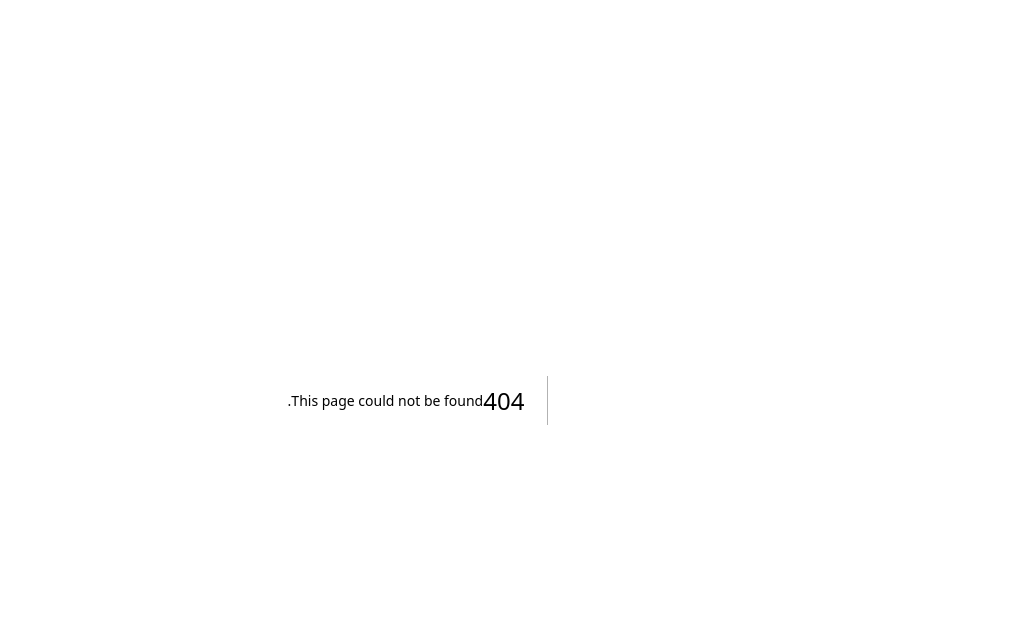
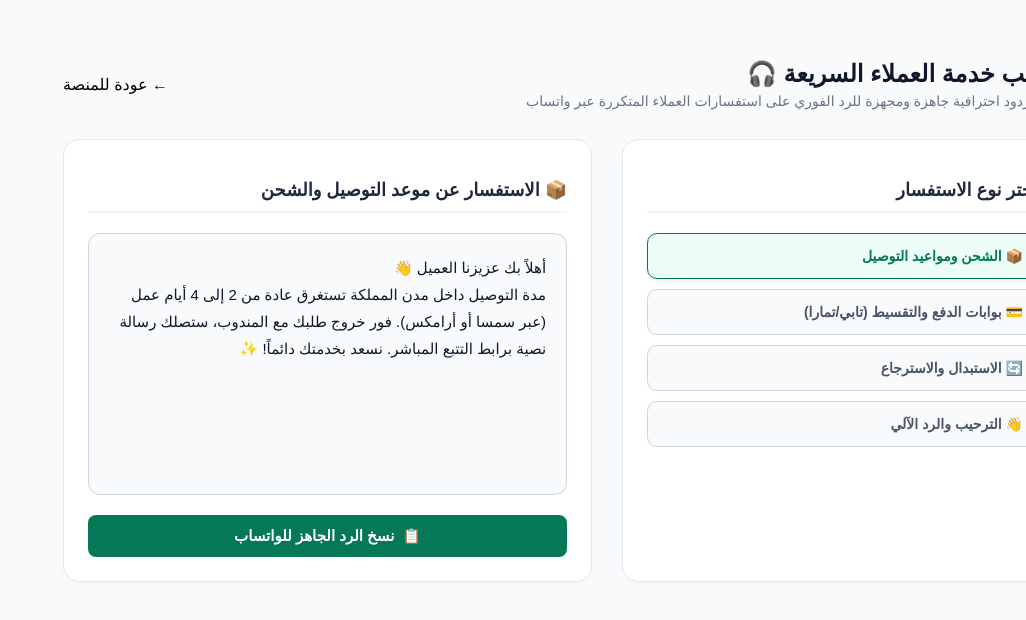
Before and after one commit to engaziasa-lang/engazia-app, a Next.js app: page /hub/sa/support in a window 1280 px wide. Before the commit this address had no page. Shown: the top 620 px of the page, without its empty margins (254-1280 px from the left). Built offline with nearby package versions, Linux system fonts and the light colour scheme.

Commit message:
Create page.tsx

```diff
--- /dev/null
+++ b/app/hub/sa/support/page.tsx
@@ -0,0 +1,110 @@
+'use client';
+
+import React, { useState } from 'react';
+import Link from 'next/link5'; // تم التصحيح إلى رابط عادي لتجنب أي أخطاء في الروابط
+
+export default function CustomerSupportTemplatesSA() {
+  const [selectedCategory, setSelectedCategory] = useState<'shipping' | 'payment' | 'exchange' | 'greeting'>('shipping');
+
+  const templates = {
+    shipping: {
+      title: '📦 الاستفسار عن موعد التوصيل والشحن',
+      text: 'أهلاً بك عزيزنا العميل 👋\nمدة التوصيل داخل مدن المملكة تستغرق عادة من 2 إلى 4 أيام عمل (عبر سمسا أو أرامكس). فور خروج طلبك مع المندوب، ستصلك رسالة نصية برابط التتبع المباشر. نسعد بخدمتك دائماً! ✨'
+    },
+    payment: {
+      title: '💳 طرق الدفع المتاحة',
+      text: 'مرحباً بك 👋\nنوفّر في متجرنا عدة خيارات دفع آمنة وسهلة تشمل:\n1. مدى (Mada)\n2. البطاقات الائتمانية (Visa / MasterCard)\n3. أبل باي (Apple Pay)\n4. الدفع بالتقسيط عبر (تابي و تمارا)\n5. الدفع عند الاستلام (COD).\nاختر ما يناسبك بكل سهولة أثناء إتمام الطلب! 🔒'
+    },
+    exchange: {
+      title: '🔄 سياسة الاستبدال والاسترجاع',
+      text: 'أهلاً بك عزيزنا العميل 🌸\nيحق لك استبدال أو استرجاع المنتج خلال 7 أيام من تاريخ الاستلام، بشرط أن يكون المنتج بحالته الأصلية وغير مستخدم. يمكنك التواصل معنا لتزويدك ببوليصة الإرجاع بكل سهولة. نسعد رضاك دائماً! 🙏'
+    },
+    greeting: {
+      title: '👋 الترحيب بالعميل والرد الآلي',
+      text: 'أهلاً ومرحباً بك في متجرنا 🌟\nيسعدنا خدمتكم وتواصلكم معنا. تفضل بطرح استفسارك أو طلبك، وسيتم الرد عليك في أقرب وقت ممكن من قبل فريق خدمة العملاء. يومك سعيد! 🛒'
+    }
+  };
+
+  const handleCopy = (text: string) => {
+    navigator.clipboard.writeText(text);
+    alert('✨ تم نسخ الرد الجاهز إلى الحافظة بنجاح!');
+  };
+
+  return (
+    <div className="tool-container">
+      <style jsx global>{`
+        body { background-color: #f8fafc; margin: 0; font-family: 'Tajawal', sans-serif; }
+        a { text-decoration: none; }
+      `}</style>
+      <style jsx>{`
+        .tool-container { direction: rtl; max-width: 1000px; margin: 40px auto; padding: 20px; }
+
+        .header { display: flex; align-items: center; justify-content: space-between; margin-bottom: 30px; }
+        .back-btn { background: #ffffff; border: 1px solid #cbd5e1; padding: 8px 16px; border-radius: 8px; color: #475569; font-weight: 700; font-size: 14px; transition: all 0.2s; display: flex; align-items: center; gap: 8px; }
+        .back-btn:hover { background: #f1f5f9; color: #0f172a; }
+
+        .title-box h1 { font-size: 24px; font-weight: 900; color: #0f172a; margin: 0 0 5px 0; }
+        .title-box p { color: #64748b; margin: 0; font-size: 14px; }
+
+        .grid-layout { display: grid; grid-template-columns: 1fr 1.2fr; gap: 30px; }
+        @media(max-width: 768px) { .grid-layout { grid-template-columns: 1fr; } }
+
+        .card { background: #ffffff; border-radius: 16px; padding: 24px; border: 1px solid #e2e8f0; box-shadow: 0 4px 6px -1px rgba(0,0,0,0.02); }
+        .card-title { font-size: 18px; font-weight: 800; color: #1e293b; margin-bottom: 20px; border-bottom: 2px solid #f1f5f9; padding-bottom: 10px; }
+
+        .types-grid { display: grid; grid-template-columns: 1fr; gap: 10px; }
+        .type-btn { padding: 14px; border: 1px solid #cbd5e1; background: #f8fafc; border-radius: 10px; cursor: pointer; font-family: 'Tajawal', sans-serif; font-weight: 700; font-size: 14px; color: #475569; transition: all 0.2s; text-align: start; }
+        .type-btn.active { background: #ecfdf5; border-color: #047857; color: #047857; box-shadow: 0 2px 4px rgba(4,120,87,0.1); }
+
+        .preview-box { background: #f8fafc; border: 1px solid #cbd5e1; border-radius: 12px; padding: 20px; margin-bottom: 20px; white-space: pre-wrap; font-size: 15px; color: #0f172a; line-height: 1.8; font-weight: 500; min-height: 220px; }
+
+        .copy-btn { background: #047857; color: #fff; border: none; width: 100%; padding: 12px; border-radius: 8px; font-weight: 900; font-size: 15px; cursor: pointer; transition: all 0.2s; font-family: 'Tajawal', sans-serif; display: flex; align-items: center; justify-content: center; gap: 8px; }
+        .copy-btn:hover { background: #065f46; }
+      `}</style>
+
+      <div className="header">
+        <div className="title-box">
+          <h1>قوالب خدمة العملاء السريعة 🎧</h1>
+          <p>انسخ ردود احترافية جاهزة ومجهزة للرد الفوري على استفسارات العملاء المتكررة عبر واتساب</p>
+        </div>
+        <Link href="/hub/sa" className="back-btn">
+          <span>←</span> عودة للمنصة
+        </Link>
+      </div>
+
+      <div className="grid-layout">
+        {/* قائمة التصنيفات */}
+        <div className="card">
+          <h2 className="card-title">اختر نوع الاستفسار</h2>
+          <div className="types-grid">
+            <button className={`type-btn ${selectedCategory === 'shipping' ? 'active' : ''}`} onClick={() => setSelectedCategory('shipping')}>
+              📦 الشحن ومواعيد التوصيل
+            </button>
+            <button className={`type-btn ${selectedCategory === 'payment' ? 'active' : ''}`} onClick={() => setSelectedCategory('payment')}>
+              💳 بوابات الدفع والتقسيط (تابي/تمارا)
+            </button>
+            <button className={`type-btn ${selectedCategory === 'exchange' ? 'active' : ''}`} onClick={() => setSelectedCategory('exchange')}>
+              🔄 الاستبدال والاسترجاع
+            </button>
+            <button className={`type-btn ${selectedCategory === 'greeting' ? 'active' : ''}`} onClick={() => setSelectedCategory('greeting')}>
+              👋 الترحيب والرد الآلي
+            </button>
+          </div>
+        </div>
+
+        {/* صندوق المعاينة والنسخ */}
+        <div className="card">
+          <h2 className="card-title">{templates[selectedCategory].title}</h2>
+
+          <div className="preview-box">
+            {templates[selectedCategory].text}
+          </div>
+
+          <button className="copy-btn" onClick={() => handleCopy(templates[selectedCategory].text)}>
+            <span>📋</span> نسخ الرد الجاهز للواتساب
+          </button>
+        </div>
+      </div>
+    </div>
+  );
+}
```
